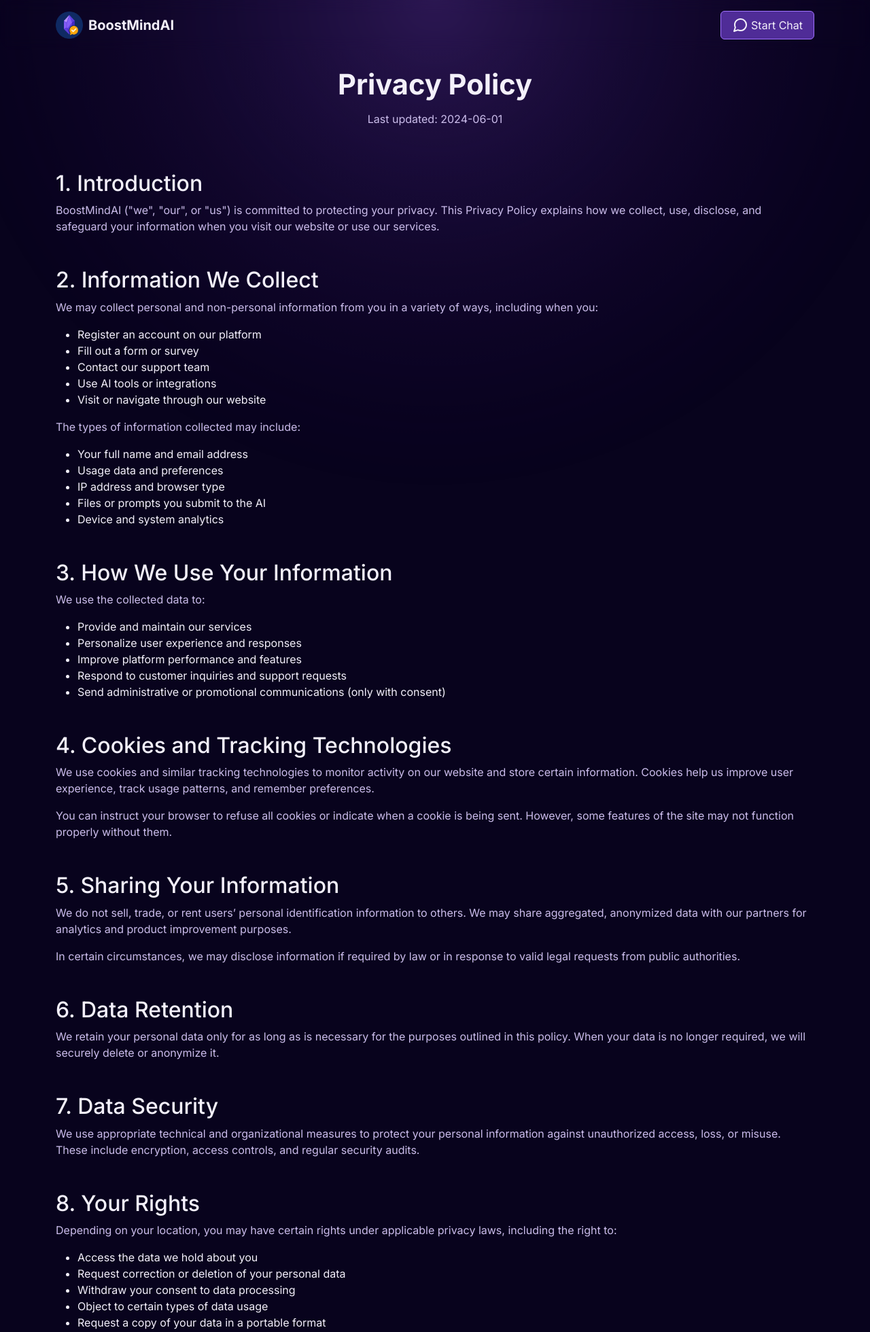
After one commit to mustafacangoktas/boostmindai-web, a PHP site: page /privacy.html in a window 1280 px wide. The commit adds this page. Shown: the top 1960 px of the page at 68% size. Run offline with PHP 8.4, Linux system fonts and the light colour scheme.

Commit message:
feat(legal): add ToS, Privacy and Cookie Policy pages

```diff
--- a/assets/css/home.css
+++ b/assets/css/home.css
@@ -28,6 +28,14 @@
     top: var(--hero-background-top);
     z-index: -3;
     overflow: hidden;
+}
+
+@media screen and (max-width: 768px) {
+    .main-header .hero__background {
+        width: 100%;
+        height: 100%;
+        margin: auto;
+    }
 }
 
 .main-header .hero__robot {
@@ -146,7 +154,6 @@
     background: var(--bg-200);
     border-radius: 20px;
     padding: 20px 15px;
-    min-width: 629px;
     border: 1px solid rgba(255, 255, 255, 0.05);
     cursor: pointer;
     transition: all 0.3s ease;
@@ -171,8 +178,13 @@
     opacity: 0;
 }
 
+.faq-answer p {
+    margin: 0;
+    padding: 0;
+}
+
 .faq-item.active .faq-answer {
-    max-height: 200px;
+    max-height: 260px;
     padding: 15px 20px;
     opacity: 1;
     border: 1px solid rgba(255, 255, 255, 0.05);
--- a/components/footer.html
+++ b/components/footer.html
@@ -28,11 +28,11 @@
                 <div class="d-flex align-items-center gap-2 language-dropdown-toggle"
                      id="languageDropdown" role="button"
                      data-bs-toggle="dropdown" aria-expanded="false">
-                    <span>Türkçe</span>
+                    <span>English</span>
                     <i data-feather="chevron-down" class="language-dropdown-chevron"></i>
                 </div>
                 <ul class="dropdown-menu language-dropdown-menu" aria-labelledby="languageDropdown">
-                    <li><a class="dropdown-item" href="#">English</a></li>
+                    <li><a class="dropdown-item" href="#">Türkçe</a></li>
                 </ul>
             </div>
         </div>
--- a/index.html
+++ b/index.html
@@ -110,7 +110,7 @@
                         <h3 class="fs-5 fw-semibold text-50">
                             24/7 Access
                         </h3>
-          English privacy and           </div>
+                    </div>
 
                 </div>
             </div>
@@ -143,7 +143,7 @@
     </section>
 
     <section
-            class="container-md d-flex align-items-center gap-6 justify-content-between mt-11 flex-column-reverse flex-lg-row">
+            class="container-md d-flex align-items-center gap-6 justify-content-between mt-11 flex-column flex-lg-row">
         <img src="./assets/img/privacy.svg" alt="Privacy" class="section__image">
 
         <div>
--- /dev/null
+++ b/privacy.html
@@ -0,0 +1,156 @@
+<!DOCTYPE html>
+<html lang="en">
+<head>
+    <meta charset="UTF-8">
+    <title>Privacy Policy - BoostMindAI</title>
+    <link rel="stylesheet" href="assets/css/style.css">
+    <link rel="stylesheet" href="assets/css/home.css">
+    <script src="js/component-loader.js"></script>
+    <script src="js/head-assets.js"></script>
+    <script>
+        loadHTML("navbar", "components/navbar.html");
+        loadHTML("footer", "components/footer.html");
+        window.addEventListener("DOMContentLoaded", () => {
+            loadHeadAssets({
+                title: "Privacy Policy - BoostMindAI",
+                description: "Read our privacy policy to learn how we protect your data.",
+                ogTitle: "BoostMindAI Privacy Policy",
+                ogDescription: "Learn about our privacy practices.",
+                ogImage: "assets/img/boostmind-og.jpg"
+            });
+        });
+    </script>
+</head>
+<body class="body" data-bs-theme="dark">
+<header class="d-flex flex-column main-header" style="height: auto">
+    <div id="navbar"></div>
+    <section class="hero container-md">
+        <h1 class="fs-xxl fw-bold mt-3">Privacy Policy</h1>
+        <p class="text-200">Last updated: 2024-06-01</p>
+    </section>
+</header>
+<main>
+    <section class="container-md mt-5">
+        <h2 class="mt-4">1. Introduction</h2>
+        <p class="text-200">
+            BoostMindAI ("we", "our", or "us") is committed to protecting your privacy. This Privacy Policy explains how
+            we collect, use, disclose, and safeguard your information when you visit our website or use our services.
+        </p>
+
+        <h2 class="mt-5">2. Information We Collect</h2>
+        <p class="text-200">
+            We may collect personal and non-personal information from you in a variety of ways, including when you:
+        </p>
+        <ul>
+            <li>Register an account on our platform</li>
+            <li>Fill out a form or survey</li>
+            <li>Contact our support team</li>
+            <li>Use AI tools or integrations</li>
+            <li>Visit or navigate through our website</li>
+        </ul>
+        <p class="text-200">
+            The types of information collected may include:
+        </p>
+        <ul>
+            <li>Your full name and email address</li>
+            <li>Usage data and preferences</li>
+            <li>IP address and browser type</li>
+            <li>Files or prompts you submit to the AI</li>
+            <li>Device and system analytics</li>
+        </ul>
+
+        <h2 class="mt-5">3. How We Use Your Information</h2>
+        <p class="text-200">
+            We use the collected data to:
+        </p>
+        <ul>
+            <li>Provide and maintain our services</li>
+            <li>Personalize user experience and responses</li>
+            <li>Improve platform performance and features</li>
+            <li>Respond to customer inquiries and support requests</li>
+            <li>Send administrative or promotional communications (only with consent)</li>
+        </ul>
+
+        <h2 class="mt-5">4. Cookies and Tracking Technologies</h2>
+        <p class="text-200">
+            We use cookies and similar tracking technologies to monitor activity on our website and store certain
+            information. Cookies help us improve user experience, track usage patterns, and remember preferences.
+        </p>
+        <p class="text-200">
+            You can instruct your browser to refuse all cookies or indicate when a cookie is being sent. However, some
+            features of the site may not function properly without them.
+        </p>
+
+        <h2 class="mt-5">5. Sharing Your Information</h2>
+        <p class="text-200">
+            We do not sell, trade, or rent users’ personal identification information to others. We may share
+            aggregated, anonymized data with our partners for analytics and product improvement purposes.
+        </p>
+        <p class="text-200">
+            In certain circumstances, we may disclose information if required by law or in response to valid legal
+            requests from public authorities.
+        </p>
+
+        <h2 class="mt-5">6. Data Retention</h2>
+        <p class="text-200">
+            We retain your personal data only for as long as is necessary for the purposes outlined in this policy. When
+            your data is no longer required, we will securely delete or anonymize it.
+        </p>
+
+        <h2 class="mt-5">7. Data Security</h2>
+        <p class="text-200">
+            We use appropriate technical and organizational measures to protect your personal information against
+            unauthorized access, loss, or misuse. These include encryption, access controls, and regular security
+            audits.
+        </p>
+
+        <h2 class="mt-5">8. Your Rights</h2>
+        <p class="text-200">
+            Depending on your location, you may have certain rights under applicable privacy laws, including the right
+            to:
+        </p>
+        <ul>
+            <li>Access the data we hold about you</li>
+            <li>Request correction or deletion of your personal data</li>
+            <li>Withdraw your consent to data processing</li>
+            <li>Object to certain types of data usage</li>
+            <li>Request a copy of your data in a portable format</li>
+        </ul>
+
+        <h2 class="mt-5">9. Third-Party Services</h2>
+        <p class="text-200">
+            Our platform may integrate with third-party tools such as analytics providers, authentication services, or
+            payment processors. These third parties may collect data in accordance with their own privacy policies.
+        </p>
+
+        <h2 class="mt-5">10. Children's Privacy</h2>
+        <p class="text-200">
+            Our services are not intended for children under the age of 13. We do not knowingly collect personal
+            information from anyone under 13. If we become aware that such data has been collected, we will take steps
+            to delete it.
+        </p>
+
+        <h2 class="mt-5">11. International Data Transfers</h2>
+        <p class="text-200">
+            Your information may be transferred to and maintained on servers located outside of your country. We ensure
+            adequate safeguards are in place when transferring data internationally.
+        </p>
+
+        <h2 class="mt-5">12. Changes to This Privacy Policy</h2>
+        <p class="text-200">
+            We may update this Privacy Policy from time to time. Any changes will be posted on this page with an updated
+            revision date. We encourage you to review this policy periodically to stay informed about how we protect
+            your data.
+        </p>
+
+        <h2 class="mt-5">13. Contact Us</h2>
+        <p class="text-200">
+            If you have any questions or concerns about this Privacy Policy, please contact us at <a
+                href="mailto:privacy@boostmindai.com">privacy@boostmindai.com</a>.
+        </p>
+    </section>
+</main>
+<div id="footer"></div>
+</body>
+
+</html>
```
Also changed, not shown: chat.html (+69 -2 lines), cookies.html (added, +119 -0 lines), terms.html (added, +112 -0 lines).
